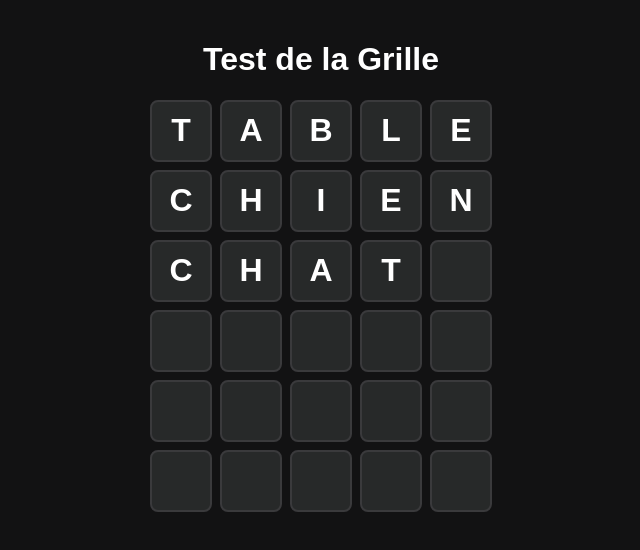
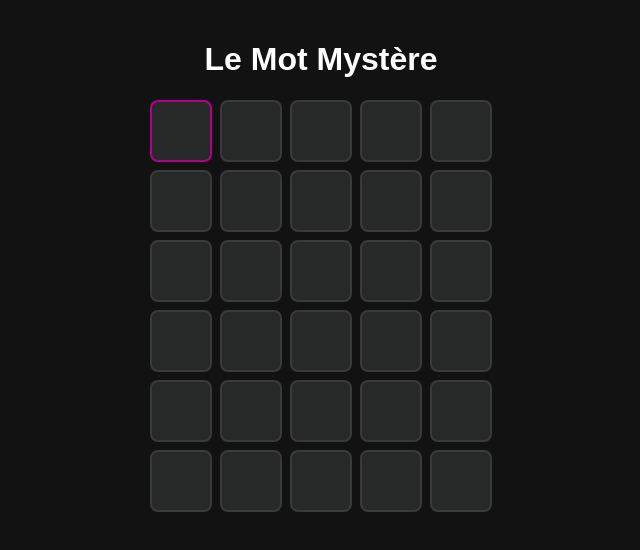
Before and after one commit to Th0maspereira/le_mot-frontend, a React (Vite) app in the folder le-mot/: page / in a window 1280 px wide. Shown: the top 550 px of the page, without its empty margins (319-959 px from the left). Built offline with nearby package versions, Linux system fonts and the light colour scheme.

Commit message:
la case active est visible

```diff
--- a/le-mot/src/App.jsx
+++ b/le-mot/src/App.jsx
@@ -1,16 +1,45 @@
-import Tableau from "./components/tableau.jsx";
+import { useState, useEffect } from "react";
+import Tableau from "./components/Tableau.jsx";
 
 export default function App() {
-  const essaisPasses = ["TABLE", "CHIEN"];
-  const essaisStatuts = [
-    ["correct", "absent", "absent", "present", "absent"],
-    ["absent", "correct", "absent", "absent", "absent"]
-  ];
-  const essaiEnCours = "CHAT";
+  const [essaisPasses, setEssaisPasses] = useState([]);
+  const [essaisStatuts, setEssaisStatuts] = useState([]);
+  const [essaiEnCours, setEssaiEnCours] = useState("");
+
+  useEffect(() => {
+    const gestionTouche = (event) => {
+      const touche = event.key.toUpperCase();
+
+      if (essaisPasses.length >= 6) return;
+
+      // Touche Entrée : valider le mot
+      if (touche === "ENTER") {
+        if (essaiEnCours.length === 5) {
+          setEssaisPasses((prev) => [...prev, essaiEnCours]);
+          setEssaiEnCours(""); // On vide la ligne pour le prochain essai
+        }
+        return;
+      }
+
+      // Touche Effacer : retirer la dernière lettre
+      if (touche === "BACKSPACE") {
+        setEssaiEnCours((prev) => prev.slice(0, -1));
+        return;
+      }
+
+      // Lettres de A à Z : ajouter la lettre si on a moins de 5 lettres
+      if (/^[A-Z]$/.test(touche) && essaiEnCours.length < 5) {
+        setEssaiEnCours((prev) => prev + touche);
+      }
+    };
+
+    window.addEventListener("keydown", gestionTouche);
+    return () => window.removeEventListener("keydown", gestionTouche);
+  }, [essaiEnCours, essaisPasses]);
 
   return (
     <div style={{ textAlign: "center", padding: "20px" }}>
-      <h1>Test de la Grille</h1>
+      <h1>Le Mot Mystère</h1>
       <Tableau
         essaisPasses={essaisPasses}
         essaisStatuts={essaisStatuts}
--- a/le-mot/src/components/case.jsx
+++ b/le-mot/src/components/case.jsx
@@ -1,6 +1,6 @@
-export default function Case({ lettre = '', status = ''}) {
+export default function Case({ lettre = '', status = '', active = false}) {
     return (
-        <div className={'Case ${status}'} >
+        <div className={`Case ${status} ${active ? 'active' : ''}`} >
             {lettre}
         </div>
     );
--- a/le-mot/src/components/ligne.jsx
+++ b/le-mot/src/components/ligne.jsx
@@ -1,13 +1,22 @@
 import Case from './case.jsx';
 
-export default function Ligne({ mot = '', status = []}) {
-    const cases = Array(5).fill('');
+export default function Ligne({ mot = '', statuts = [], estActive = false }) {
+  const cases = Array(5).fill('');
 
-    return (
-        <div className='Ligne'>
-            {cases.map((_, index) => (
-                <Case key= {index} lettre={mot[index] || ''} status={status[index] || ''} />
-            ))}
-        </div>
-    );
+  return (
+    <div className="Ligne">
+      {cases.map((_, index) => {
+        const laCaseActive = estActive && index === mot.length;
+
+        return (
+          <Case
+            key={index}
+            lettre={mot[index] || ''}
+            statut={statuts[index] || ''}
+            active={laCaseActive}
+          />
+        );
+      })}
+    </div>
+  );
 }
--- a/le-mot/src/components/tableau.jsx
+++ b/le-mot/src/components/tableau.jsx
@@ -10,7 +10,7 @@ export default function Tableau({ essaisPasses, essaisStatuts, essaiEnCours }) {
           return <Ligne key={index} mot={essaisPasses[index]} statuts={essaisStatuts[index]} />;
         }
         if (index === essaisPasses.length) {
-          return <Ligne key={index} mot={essaiEnCours} />;
+          return <Ligne key={index} mot={essaiEnCours} estActive={true} />;
         }
         return <Ligne key={index} />;
       })}
--- a/le-mot/src/index.css
+++ b/le-mot/src/index.css
@@ -56,3 +56,8 @@ body {
   background-color: #3a3a3c; /* Gris foncé */
   border-color: #3a3a3c;
 }
+
+/* Contour un peu plus clair pour la case active en cours de saisie */
+.Case.active {
+  border-color: #b10091fe;
+}
```
